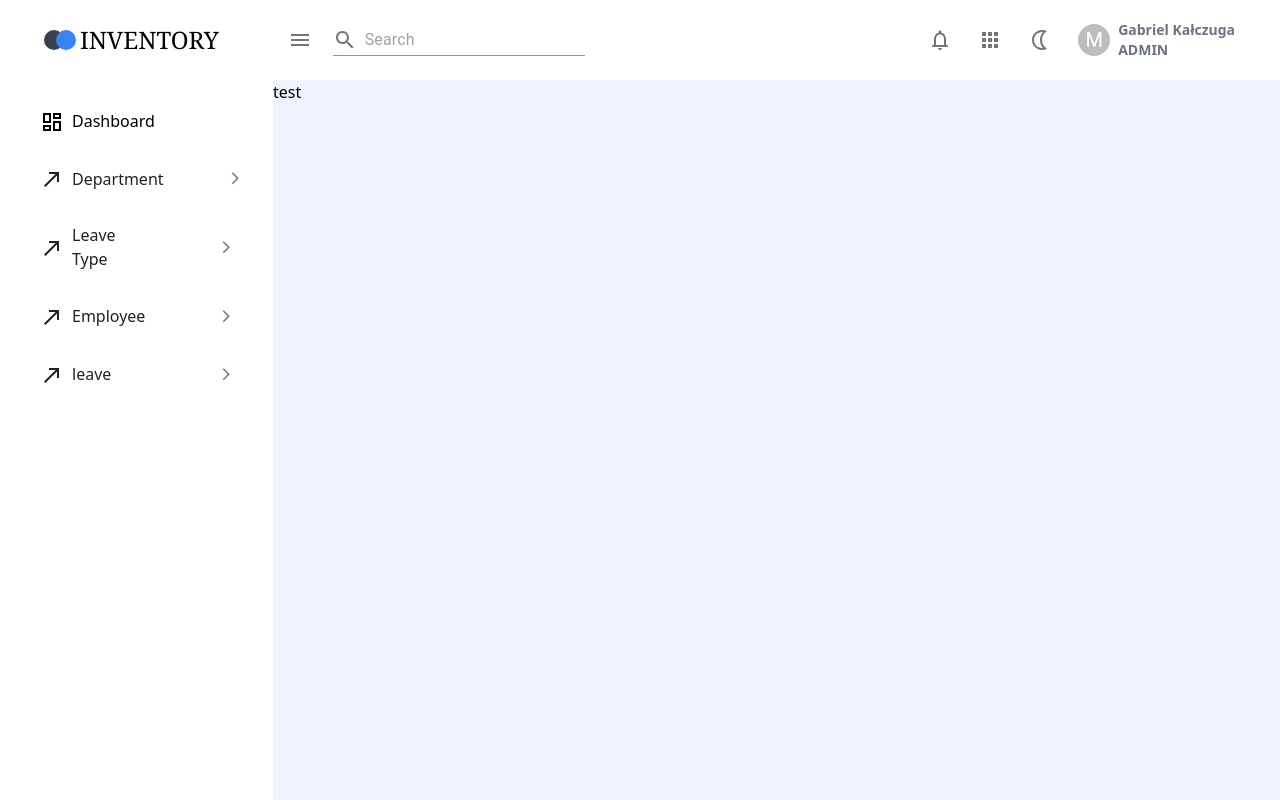
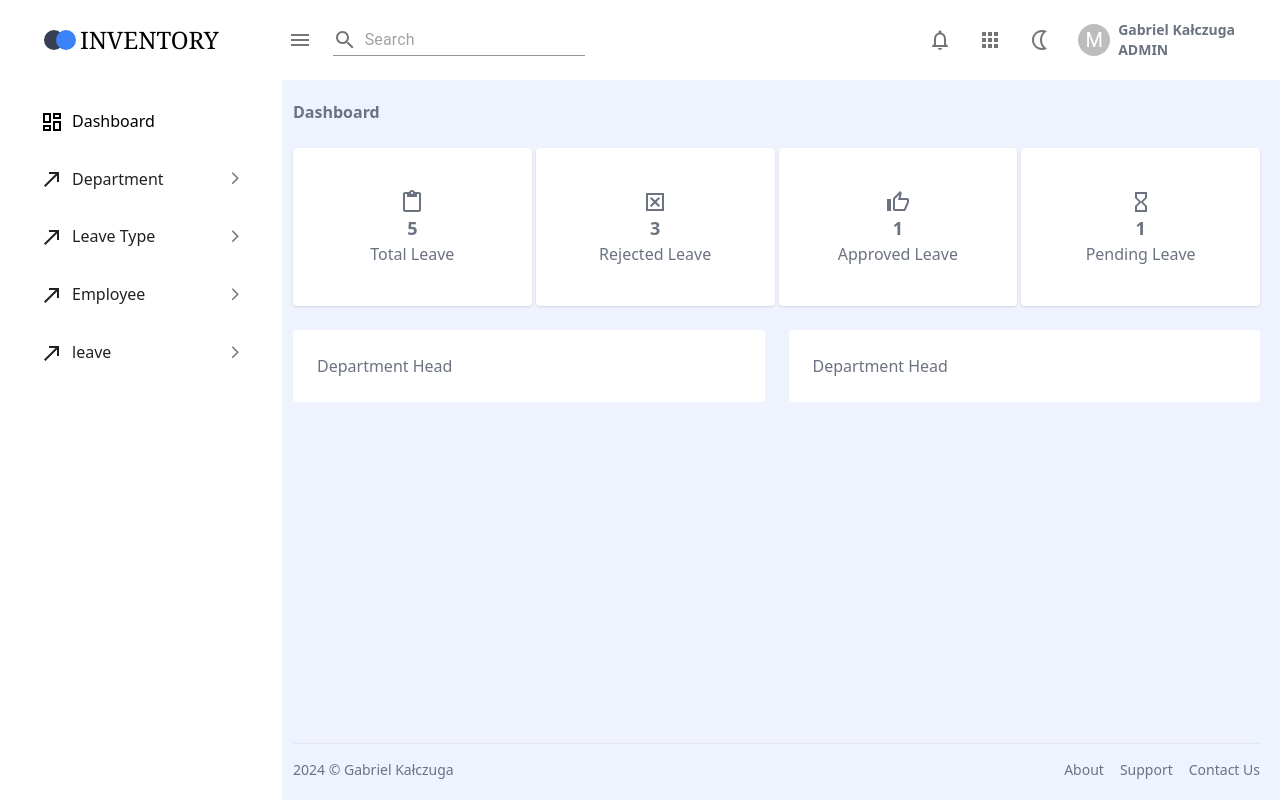
Before and after one commit to kalczugag/Employee-Leave-Management, a React (Create React App) app in the folder client/: page / in a window 1280 px wide. Built offline with nearby package versions, Linux system fonts and the light colour scheme.

Commit message:
dashboard page final layout

```diff
--- a/client/src/App.tsx
+++ b/client/src/App.tsx
@@ -1,16 +1,30 @@
-import { Route, Routes } from "react-router-dom";
+import { Route, Routes, useLocation } from "react-router-dom";
+import { SignType } from "./enums/signType";
+import Header from "./components/header";
+import Sidebar from "./components/sidebar";
 import Auth from "./pages/Auth";
+import Home from "./pages/Home";
+import Test from "./pages/test";
 import Dashboard from "./pages/Dashboard";
-import Test from "./pages/test";
 
 const App = () => {
+    const { pathname } = useLocation();
+    const isAuthPage =
+        SignType.Login === pathname || SignType.Register === pathname;
+
     return (
-        <div>
+        <div className="h-screen overflow-hidden">
+            {!isAuthPage && (
+                <>
+                    <Header />
+                    <Sidebar />
+                </>
+            )}
             <Routes>
                 <Route path="/login" element={<Auth />} />
                 <Route path="/register" element={<Auth />} />
-                <Route element={<Dashboard />}>
-                    <Route index element={<Test />} />
+                <Route element={<Home />}>
+                    <Route index element={<Dashboard />} />
                     <Route path="/department">
                         <Route path="new" element={<Test />} />
                         <Route path="list" element={<Test />} />
--- a/client/src/components/auth/index.tsx
+++ b/client/src/components/auth/index.tsx
@@ -1,11 +1,7 @@
 import { useLocation } from "react-router-dom";
 import LoginWindow from "./LoginWindow";
 import RegisterWindow from "./RegisterWindow";
-
-enum SignType {
-    Login = "/login",
-    Register = "/register",
-}
+import { SignType } from "../../enums/signType";
 
 const AuthContainer = () => {
     const { pathname } = useLocation();
--- a/client/src/components/sidebar/CustomAccordion.tsx
+++ b/client/src/components/sidebar/CustomAccordion.tsx
@@ -4,7 +4,6 @@ import MuiAccordion, { AccordionProps } from "@mui/material/Accordion";
 export const Accordion = styled((props: AccordionProps) => (
     <MuiAccordion elevation={0} square {...props} />
 ))(({ theme }) => ({
-    maxWidth: "225px",
     "&:not(:last-child)": {
         borderBottom: 0,
     },
--- a/client/src/components/sidebar/LinksListItem.tsx
+++ b/client/src/components/sidebar/LinksListItem.tsx
@@ -1,4 +1,4 @@
-import { Link, useLocation } from "react-router-dom";
+import { Link } from "react-router-dom";
 
 interface Props {
     label: string;
@@ -7,9 +7,6 @@ interface Props {
 }
 
 const LinksListItem = ({ label, to, element }: Props) => {
-    const { pathname } = useLocation();
-    console.log(to.split("/")[1]);
-
     return (
         <Link
             to={`/${to}`}
--- a/client/src/components/sidebar/index.tsx
+++ b/client/src/components/sidebar/index.tsx
@@ -2,7 +2,7 @@ import CategoryList from "./CategoryList";
 
 const Sidebar = () => {
     return (
-        <div className="fixed top-20 bottom-0 left-0 flex flex-col bg-white p-4 md:px-6">
+        <div className="fixed top-20 bottom-0 left-0 hidden flex-col bg-white p-4 md:flex md:px-6">
             <CategoryList />
         </div>
     );
--- /dev/null
+++ b/client/src/components/stats/StatsViewBox.tsx
@@ -0,0 +1,17 @@
+interface Props {
+    icon: JSX.Element;
+    amount: number;
+    label: string;
+}
+
+const StatsViewBox = ({ icon, amount, label }: Props) => {
+    return (
+        <div className="flex flex-col items-center justify-center p-8 rounded bg-white shadow text-gray-500 md:p-10">
+            <div>{icon}</div>
+            <div className="text-lg font-bold">{amount}</div>
+            <div className="text-center">{label}</div>
+        </div>
+    );
+};
+
+export default StatsViewBox;
--- /dev/null
+++ b/client/src/components/stats/index.tsx
@@ -0,0 +1,34 @@
+import ContentPasteOutlinedIcon from "@mui/icons-material/ContentPasteOutlined";
+import DisabledByDefaultOutlinedIcon from "@mui/icons-material/DisabledByDefaultOutlined";
+import ThumbUpOutlinedIcon from "@mui/icons-material/ThumbUpOutlined";
+import HourglassEmptyOutlinedIcon from "@mui/icons-material/HourglassEmptyOutlined";
+import StatsViewBox from "./StatsViewBox";
+
+const Stats = () => {
+    return (
+        <div className="grid grid-cols-2 gap-1 md:grid-cols-4">
+            <StatsViewBox
+                icon={<ContentPasteOutlinedIcon />}
+                amount={5}
+                label="Total Leave"
+            />
+            <StatsViewBox
+                icon={<DisabledByDefaultOutlinedIcon />}
+                amount={3}
+                label="Rejected Leave"
+            />
+            <StatsViewBox
+                icon={<ThumbUpOutlinedIcon />}
+                amount={1}
+                label="Approved Leave"
+            />
+            <StatsViewBox
+                icon={<HourglassEmptyOutlinedIcon />}
+                amount={1}
+                label="Pending Leave"
+            />
+        </div>
+    );
+};
+
+export default Stats;
--- /dev/null
+++ b/client/src/enums/signType.ts
@@ -0,0 +1,4 @@
+export enum SignType {
+    Login = "/login",
+    Register = "/register",
+}
--- a/client/src/pages/Dashboard.tsx
+++ b/client/src/pages/Dashboard.tsx
@@ -1,14 +1,30 @@
-import { Outlet } from "react-router-dom";
-import Header from "../components/header";
-import Sidebar from "../components/sidebar";
+import Stats from "../components/stats";
+import CopyrightsFooter from "../components/footer";
 
 const Dashboard = () => {
     return (
-        <div>
-            <Header />
-            <Sidebar />
-            <div className="bg-login-2 pt-80 pl-273 w-screen h-screen">
-                <Outlet />
+        <div className="flex flex-col h-full">
+            <div className="flex-1 flex flex-col space-y-6">
+                <h3 className="font-semibold text-gray-500">Dashboard</h3>
+                <Stats />
+                <div className="flex flex-row justify-between space-x-6 text-gray-500">
+                    <div className="flex-1 p-6 rounded bg-white">
+                        <h3>Department Head</h3>
+                    </div>
+                    <div className="flex-1 p-6 rounded bg-white">
+                        <h3>Department Head</h3>
+                    </div>
+                </div>
+            </div>
+            <div className="flex flex-col justify-between text-sm text-gray-500 border-t md:flex-row">
+                <div>
+                    <CopyrightsFooter />
+                </div>
+                <div className="flex flex-row items-end space-x-4">
+                    <a href="#">About</a>
+                    <a href="#">Support</a>
+                    <a href="#">Contact Us</a>
+                </div>
             </div>
         </div>
     );
--- /dev/null
+++ b/client/src/pages/Home.tsx
@@ -0,0 +1,13 @@
+import { Outlet } from "react-router-dom";
+
+const Home = () => {
+    return (
+        <div>
+            <div className="bg-login-2 mt-80 p-5 rounded-tl-xl h-screen-fit md:ml-273">
+                <Outlet />
+            </div>
+        </div>
+    );
+};
+
+export default Home;
--- a/client/tailwind.config.js
+++ b/client/tailwind.config.js
@@ -7,6 +7,7 @@ module.exports = {
                 18: "72px",
                 80: "80px",
                 273: "273px",
+                "screen-fit": "calc(100vh - 80px)",
             },
             colors: {
                 "login-1": "#f8fbff",
```
